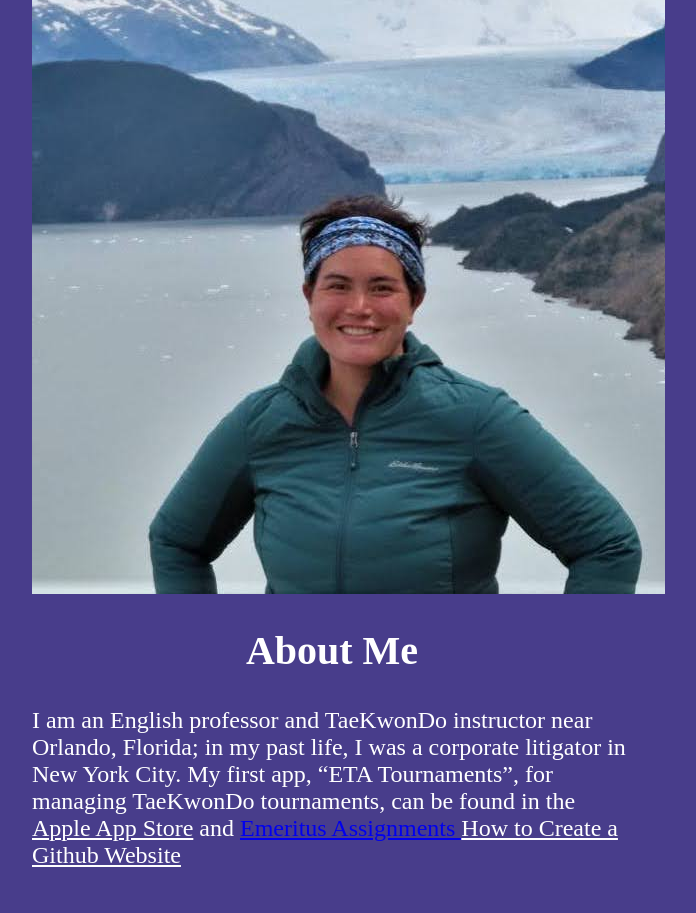
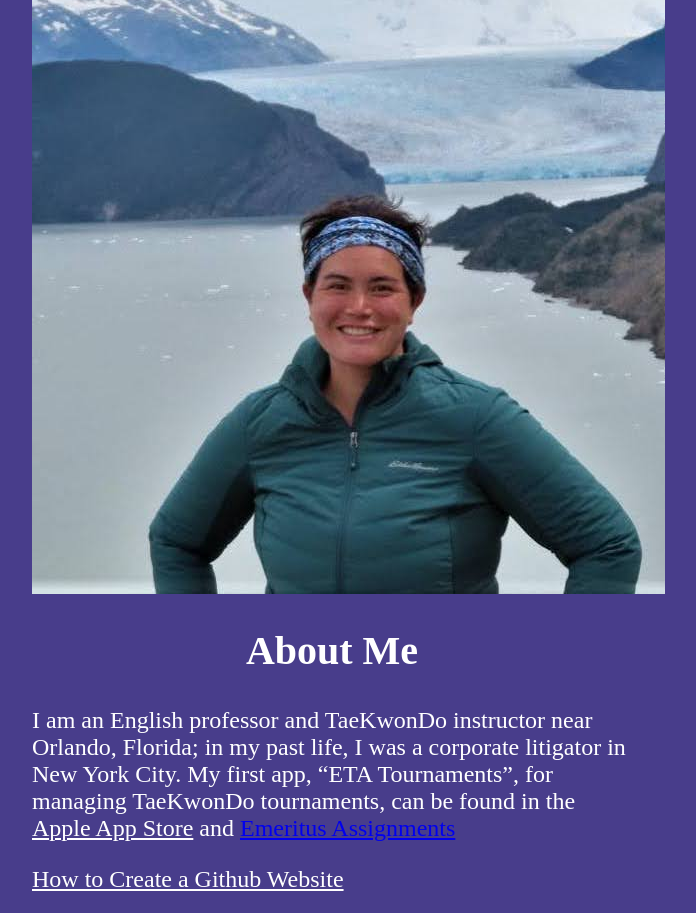
Before and after one commit to rkirk7/rkirk7.github.io, a plain HTML site: page index.html in a window 1280 px wide. Shown: the part 112-1025 px from the top of the page, without its empty margins (308-1004 px from the left). Before the commit the page ends 1001 px from the top, so only its background shows below. Drawn offline with Linux system fonts and the light colour scheme.

Commit message:
Update index.html

```diff
--- a/index.html
+++ b/index.html
@@ -13,8 +13,7 @@
     <p>I am an English professor and TaeKwonDo instructor near Orlando, Florida; in my past life, I was a corporate litigator in New York City. My first app, “ETA Tournaments”, for managing TaeKwonDo tournaments, can be found in the <a href="https://apps.apple.com/us/app/eta-tournaments/id6446252775" style="color:#FFFFFF">Apple App Store</a> and <a href="https://play.google.com/store/apps/details?id=com.kirk.etatournaments&pcampaignid=web_share"  style="color:#FFFFFF>Google Play</a>. I am an avid writer, with several novels and one musical in my repertoire, and when I was seven years old I won a national contest to invent and publish a board game. An adorable goldendoodle and ornery parrot always keep me on my toes.</p>
 
     <h2>Emeritus Assignments</h2>
-
-<a href="/createwebpage.html" style="color:#FFFFFF">How to Create a Github Website</a>
+<p><a href="/createwebpage.html" style="color:#FFFFFF">How to Create a Github Website</a></p>
 
 <!--  <script src="main.js"></script> -->
 
```
